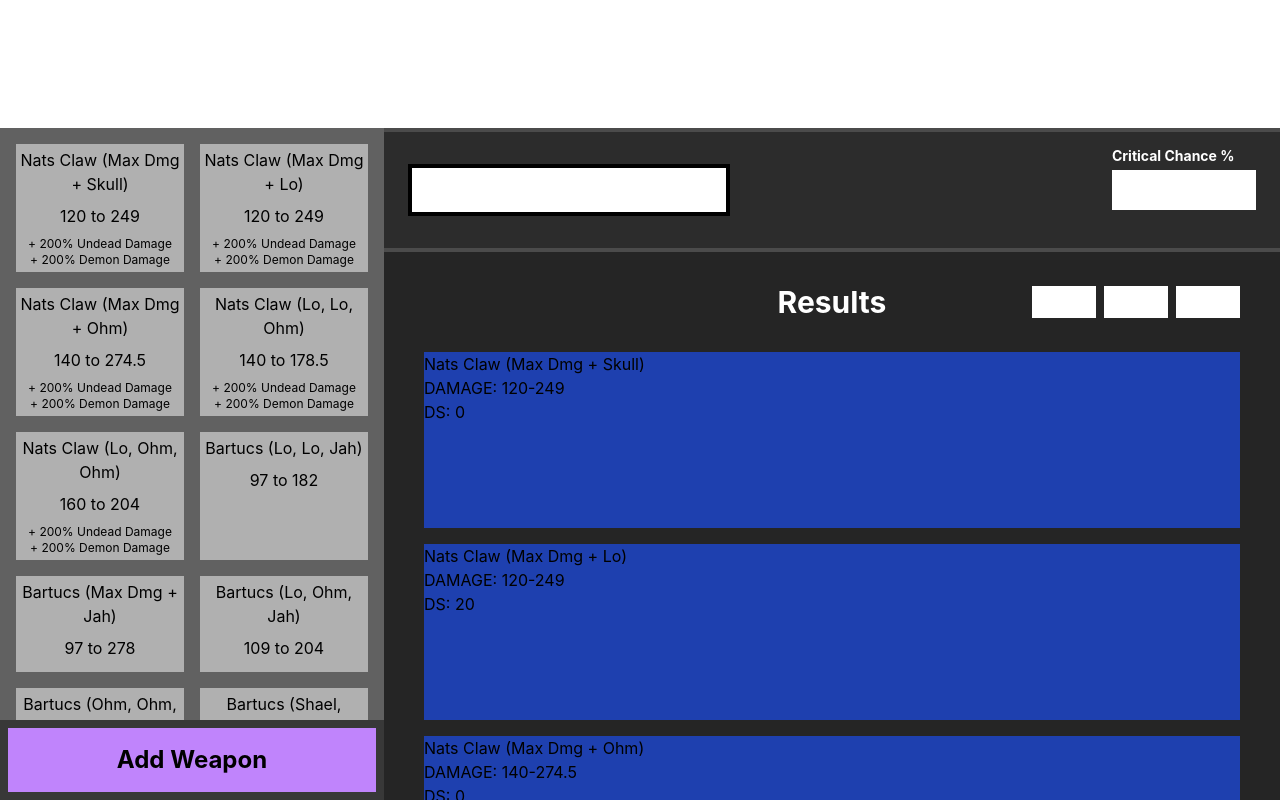
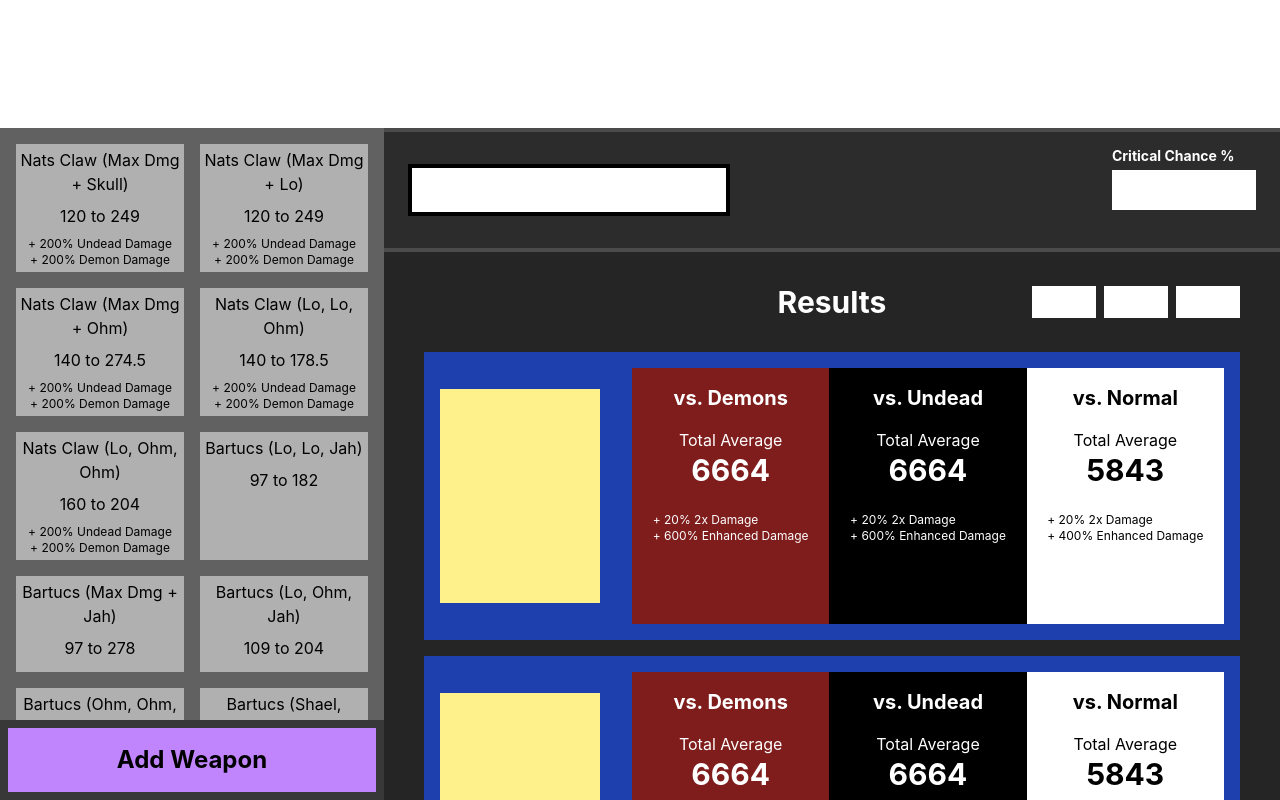
Before and after one commit to Druage/D2_Weapon_Comparison, a Next.js app: page / in a window 1280 px wide. Built offline with nearby package versions, Linux system fonts and the light colour scheme.

Commit message:
Display results page and new style

```diff
--- a/package.json
+++ b/package.json
@@ -14,6 +14,7 @@
     "@types/node": "18.11.9",
     "@types/react": "18.0.25",
     "@types/react-dom": "18.0.9",
+    "clsx": "^1.2.1",
     "eslint": "8.27.0",
     "eslint-config-next": "13.0.3",
     "lodash": "^4.17.21",
--- a/src/components/WeaponItem.tsx
+++ b/src/components/WeaponItem.tsx
@@ -1,4 +1,5 @@
 import { Weapon } from "../types/Weapon";
+import clsx from "clsx";
 
 interface Props {
   simplified: boolean;
@@ -27,11 +28,64 @@ export default function WeaponItem({
     </div>
   );
 
+  const FullDamageResult = ({
+    className,
+    heading,
+    totalAvgDamage,
+    totalEnhancedDamage,
+    doubleDamageChance,
+  }: any) => (
+    <div
+      className={clsx(
+        "flex h-full flex-1 flex-col items-center justify-start gap-4 p-4",
+        className
+      )}
+    >
+      <h1 className={"text-xl font-bold"}>{heading}</h1>
+
+      <div className={"flex flex-col items-center justify-center"}>
+        <div>Total Average</div>
+        <div className={"text-3xl font-bold"}>{totalAvgDamage}</div>
+      </div>
+
+      <ul className={"mt-2 text-xs"}>
+        <li>+ {doubleDamageChance}% 2x Damage</li>
+        <li>+ {totalEnhancedDamage}% Enhanced Damage</li>
+      </ul>
+    </div>
+  );
+
   const ExpandedVersion = () => (
-    <div className={"h-44 w-full bg-blue-800"}>
-      <div>{name}</div>
-      <span>DAMAGE: {low}</span>-<span>{high}</span>
-      <div>DS: {deadlyStrike}</div>
+    <div
+      className={
+        "flex h-72 w-full items-center justify-center gap-8 bg-blue-800 p-4"
+      }
+    >
+      <div className={"h-5/6 w-40 bg-yellow-200"}></div>
+
+      <div className={"flex h-full flex-1"}>
+        <FullDamageResult
+          className={"bg-red-900 text-white"}
+          heading={"vs. Demons"}
+          totalAvgDamage={"6664"}
+          totalEnhancedDamage={"600"}
+          doubleDamageChance={"20"}
+        />
+        <FullDamageResult
+          className={"bg-black text-white"}
+          heading={"vs. Undead"}
+          totalAvgDamage={"6664"}
+          totalEnhancedDamage={"600"}
+          doubleDamageChance={"20"}
+        />
+        <FullDamageResult
+          className={"bg-white"}
+          heading={"vs. Normal"}
+          totalAvgDamage={"5843"}
+          totalEnhancedDamage={"400"}
+          doubleDamageChance={"20"}
+        />
+      </div>
     </div>
   );
 
```
Also changed, not shown: 1 other file (tests, documents, lock files or other folders).
